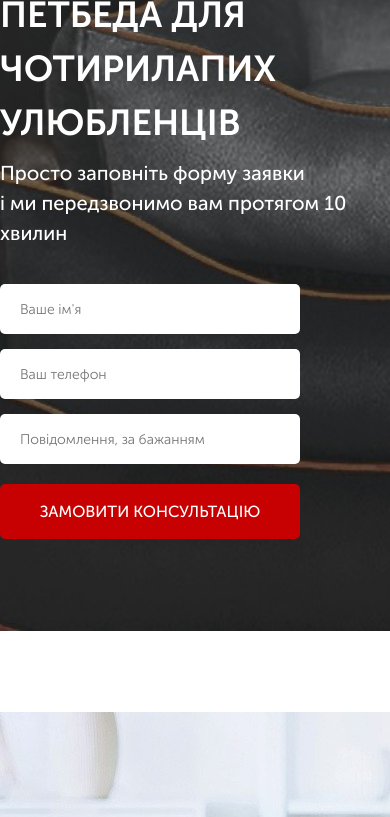
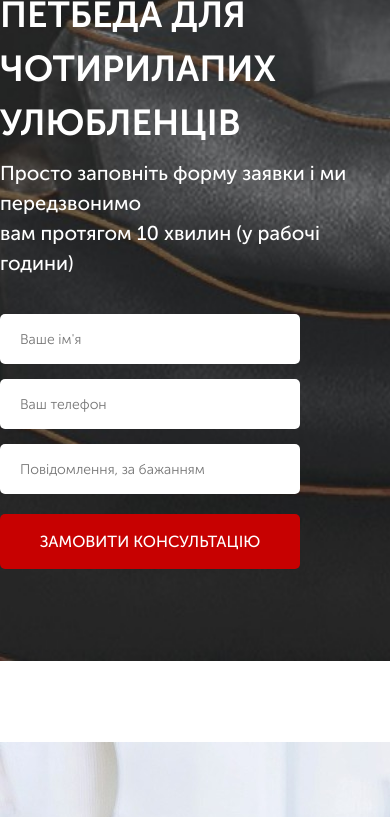
Before and after one commit to persiks/happypeppy, a website: page src/index.html in a window 390 px wide. Shown: the part 4776-5593 px from the top of the page. Drawn offline with nearby package versions, Linux system fonts and the light colour scheme.

Commit message:
adaptation and new sections 4

```diff
--- a/src/index.html
+++ b/src/index.html
@@ -115,8 +115,8 @@
                 петбеда для чотирилапих улюбленців
             </h2>
             <div class="consultation__descr">
-                Просто заповніть форму заявки<br>
-                і ми передзвонимо вам протягом 10 хвилин
+                Просто заповніть форму заявки і ми передзвонимо<br>
+                вам протягом 10 хвилин (у рабочі години)
             </div>
             <form id="consultation-form" class="feed-form" action="#">
                 <input name="name" required placeholder="Ваше ім'я" type="text">
@@ -535,7 +535,7 @@
         <div class="modal" id="consultation">
             <div class="modal__close">&times;</div>
             <div class="modal__subtitle">Просто заповніть форму заявки</div>
-            <div class="modal__descr">і ми передзвонимо вам протягом 10 хвилин (в рабочі години)</div>
+            <div class="modal__descr">і ми передзвонимо вам протягом 10 хвилин (у рабочі години)</div>
             <form class="feed-form feed-form_mt25" action="#">
                 <input name="name" required placeholder="Ваше ім'я" type="text">
                 <input name="phone" required placeholder="Ваш телефон">
--- a/src/sass/blocks/_consultation.scss
+++ b/src/sass/blocks/_consultation.scss
@@ -1,5 +1,5 @@
 .consultation {
-    min-height: 680px;
+    min-height: 480px;
     padding: 100px 0 92px 0;
     background: url('../img/consultation.jpg') center (center/cover) no-repeat;
     &__descr {
--- a/src/sass/blocks/_media.scss
+++ b/src/sass/blocks/_media.scss
@@ -123,11 +123,14 @@
             }
         }
     }
+    .title {
+        font-size: 16px;
+    }
+    .title_left {
+        font-size: 14px;
+    }
     .advantages__wrapper {
         display: grid;
-    }
-    .feed__descr {
-        font-size: 10px;
     }
     .subheader__official {
         font-size: 10px;
@@ -142,8 +145,8 @@
         margin-top: 0px;
         font-size: 12px;
     }
-    .title {
-        font-size: 16px;
+    .consultation__descr {
+        font-size: 12px;
     }
     .catalog__tab {
         width: 100px;
@@ -161,6 +164,9 @@
     .warranty__descr {
         font-size: 16px;
     }
+    .feed__descr {
+        font-size: 10px;
+    }
     .feed__item:nth-child(2) {
         margin-top: 40px;
     }
```
Also changed, not shown: dist/css/style.min.css, dist/index.html.
